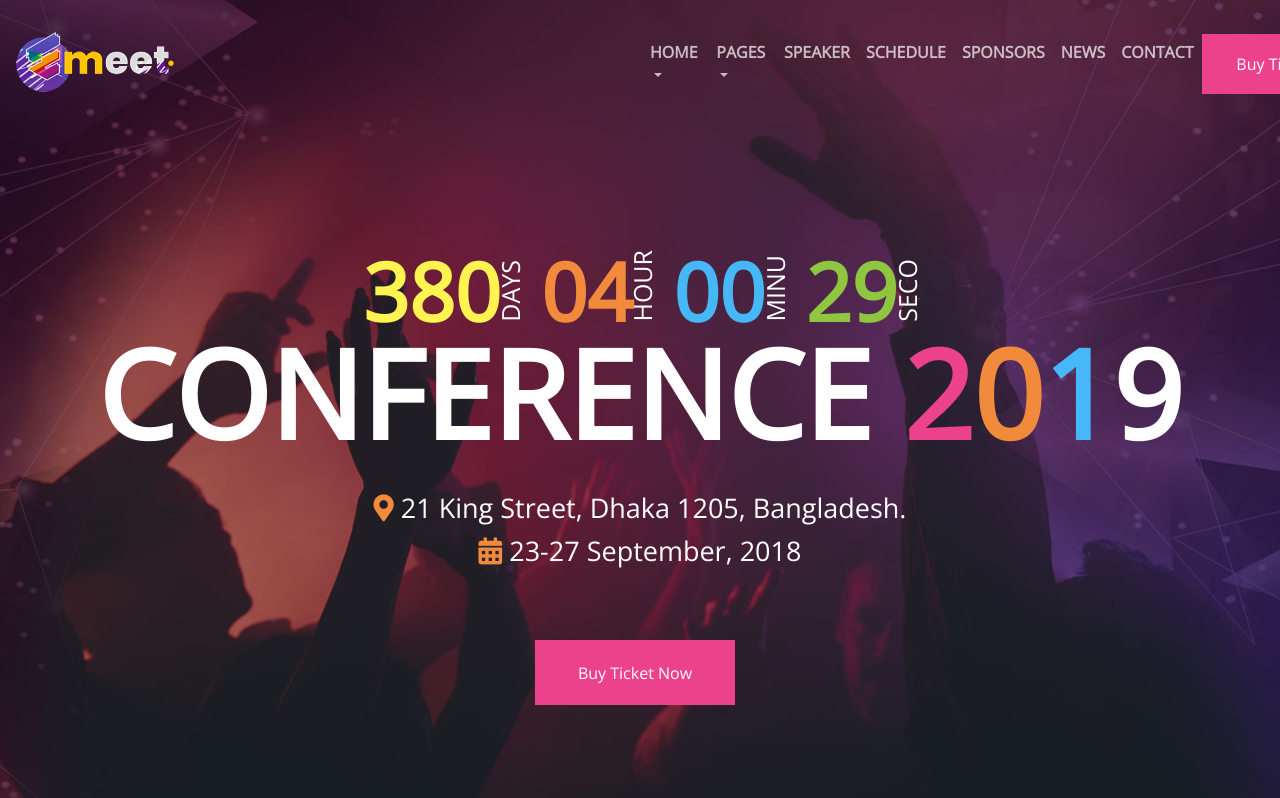
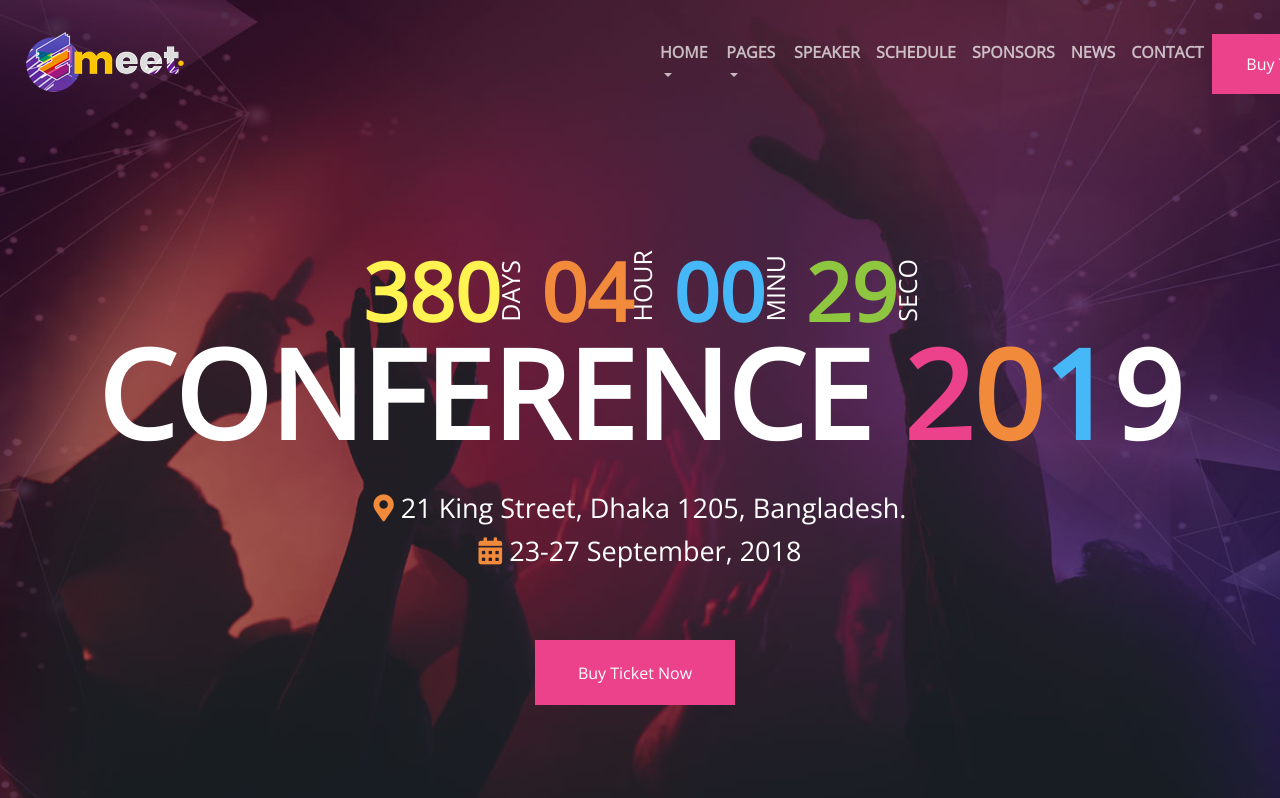
Before and after one commit to rod2109/emeet_conference, a plain HTML site: page index.html in a window 1280 px wide. Shown: the top 798 px of the page. Drawn offline with nearby package versions, Linux system fonts and the light colour scheme.

Commit message:
Add files via upload
Margin Update

```diff
--- a/css/style.css
+++ b/css/style.css
@@ -14,7 +14,7 @@ header{
   background: transparent !important;
   font-weight: bold;
   text-transform: uppercase;
-  margin-top: 10px;
+  margin: 10px 10px 0px 10px;
 }
 
 .navbar-brand {
```
